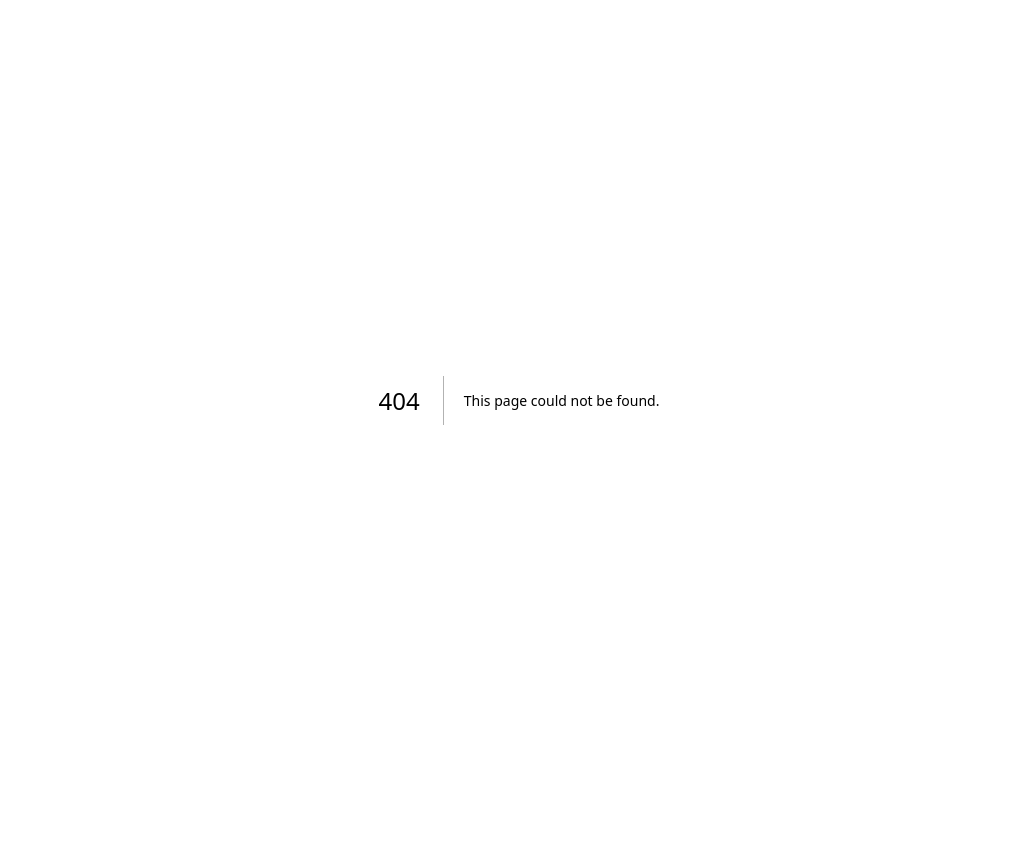
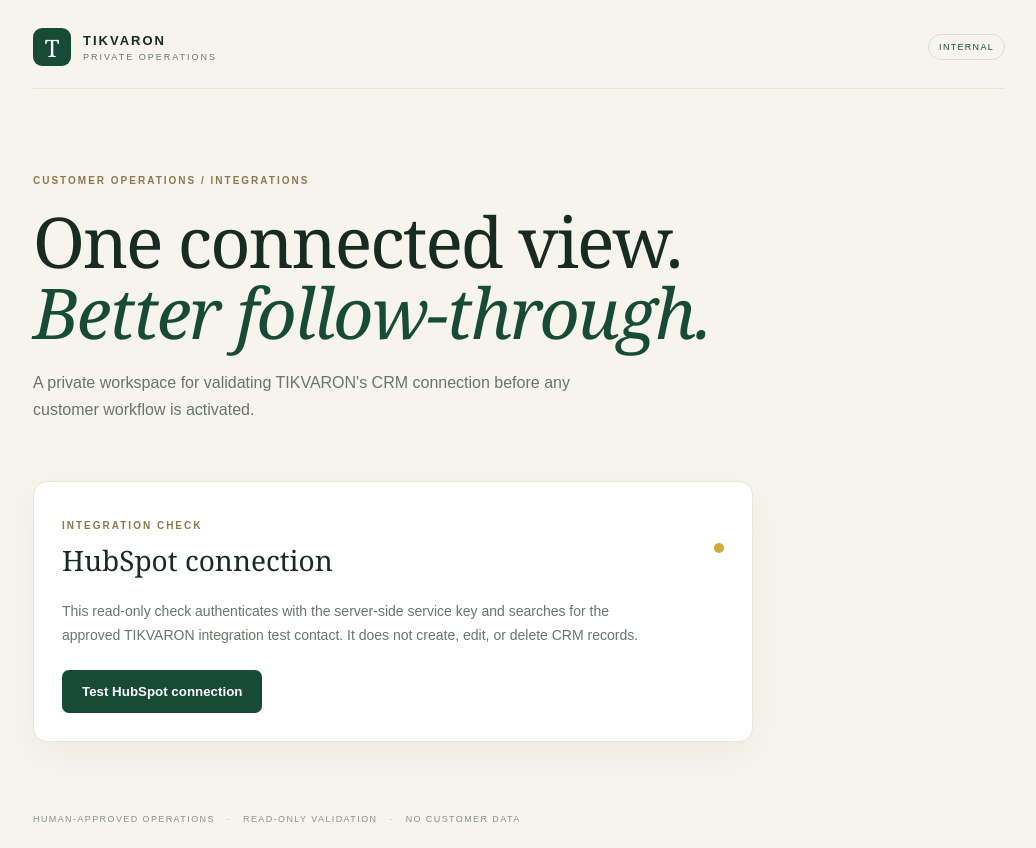
Before and after one commit to tikvaronglobal-coder/TIKVARON, a Next.js app in the folder apps/sales-growth/: page /internal in a window 1280 px wide. Before the commit this address had no page. Shown: the whole page, without its empty margins (121-1157 px from the left). Before the commit the page ends 800 px from the top, so only its background shows below. Built offline with nearby package versions, Linux system fonts and the light colour scheme.

Commit message:
refactor(sales-growth): preserve private HubSpot validation workspace

```diff
--- /dev/null
+++ b/apps/sales-growth/app/internal/page.tsx
@@ -0,0 +1,73 @@
+"use client";
+
+import { useState } from "react";
+
+type Result = {
+  ok?: boolean;
+  configured?: boolean;
+  connected?: boolean;
+  contactFound?: boolean;
+  message?: string;
+  contact?: {
+    id: string;
+    email: string;
+    firstName: string | null;
+    lastName: string | null;
+    lifecycleStage: string | null;
+    leadStatus: string | null;
+  };
+};
+
+export default function InternalHome() {
+  const [result, setResult] = useState<Result | null>(null);
+  const [loading, setLoading] = useState(false);
+
+  async function testConnection() {
+    setLoading(true);
+    setResult(null);
+    try {
+      const response = await fetch("/api/hubspot/test-contact", { cache: "no-store" });
+      const data = await response.json();
+      setResult(data);
+    } catch {
+      setResult({ ok: false, message: "Could not reach the application API. Check the Preview deployment." });
+    } finally {
+      setLoading(false);
+    }
+  }
+
+  return (
+    <main className="shell">
+      <header className="topbar">
+        <div className="brandmark">T</div>
+        <div><strong>TIKVARON</strong><span>PRIVATE OPERATIONS</span></div>
+        <span className="environment">INTERNAL</span>
+      </header>
+      <section className="hero">
+        <p className="eyebrow">CUSTOMER OPERATIONS / INTEGRATIONS</p>
+        <h1>One connected view.<br /><em>Better follow-through.</em></h1>
+        <p className="intro">A private workspace for validating TIKVARON's CRM connection before any customer workflow is activated.</p>
+      </section>
+      <section className="panel">
+        <div className="panel-heading">
+          <div><p className="eyebrow">INTEGRATION CHECK</p><h2>HubSpot connection</h2></div>
+          <span className="dot" />
+        </div>
+        <p className="panel-copy">This read-only check authenticates with the server-side service key and searches for the approved TIKVARON integration test contact. It does not create, edit, or delete CRM records.</p>
+        <button onClick={testConnection} disabled={loading}>{loading ? "Checking HubSpot…" : "Test HubSpot connection"}</button>
+        {result && <div className={result.ok && result.connected && result.contactFound ? "result success" : "result"}>
+          <strong>{result.ok && result.connected && result.contactFound ? "Connection verified" : "Test result"}</strong>
+          <p>{result.message ?? (result.contactFound ? "The integration test contact was found." : "The contact was not found.")}</p>
+          {result.contact && <dl>
+            <div><dt>Contact</dt><dd>{[result.contact.firstName, result.contact.lastName].filter(Boolean).join(" ") || "—"}</dd></div>
+            <div><dt>Email</dt><dd>{result.contact.email}</dd></div>
+            <div><dt>Lifecycle</dt><dd>{result.contact.lifecycleStage ?? "—"}</dd></div>
+            <div><dt>Lead status</dt><dd>{result.contact.leadStatus ?? "—"}</dd></div>
+            <div><dt>HubSpot ID</dt><dd>{result.contact.id}</dd></div>
+          </dl>}
+        </div>}
+      </section>
+      <footer>HUMAN-APPROVED OPERATIONS <span>·</span> READ-ONLY VALIDATION <span>·</span> NO CUSTOMER DATA</footer>
+    </main>
+  );
+}
```
